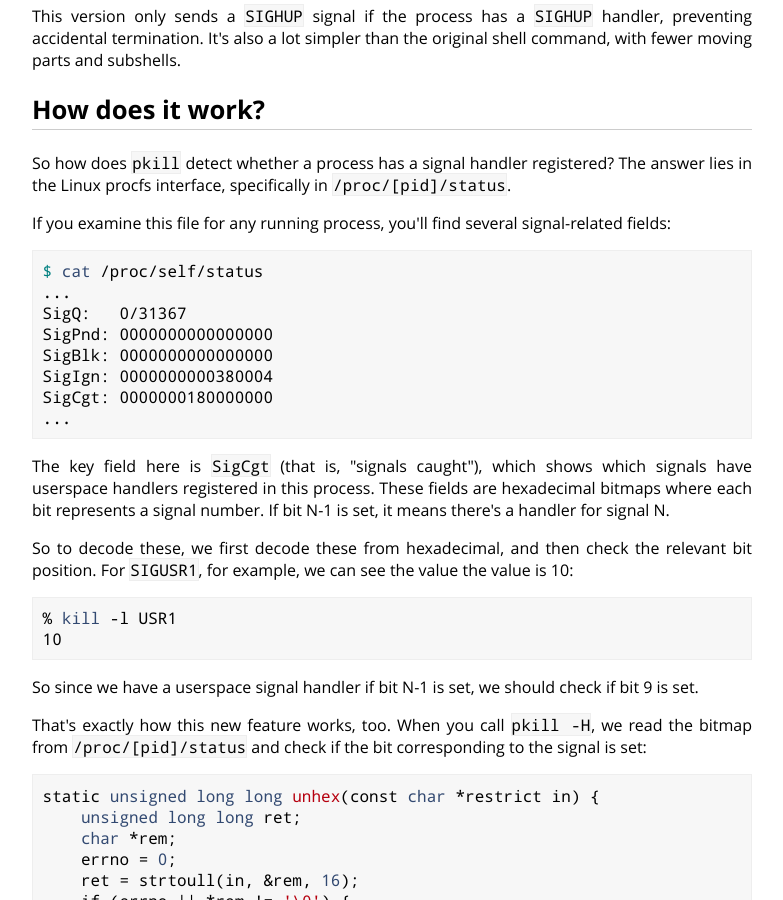
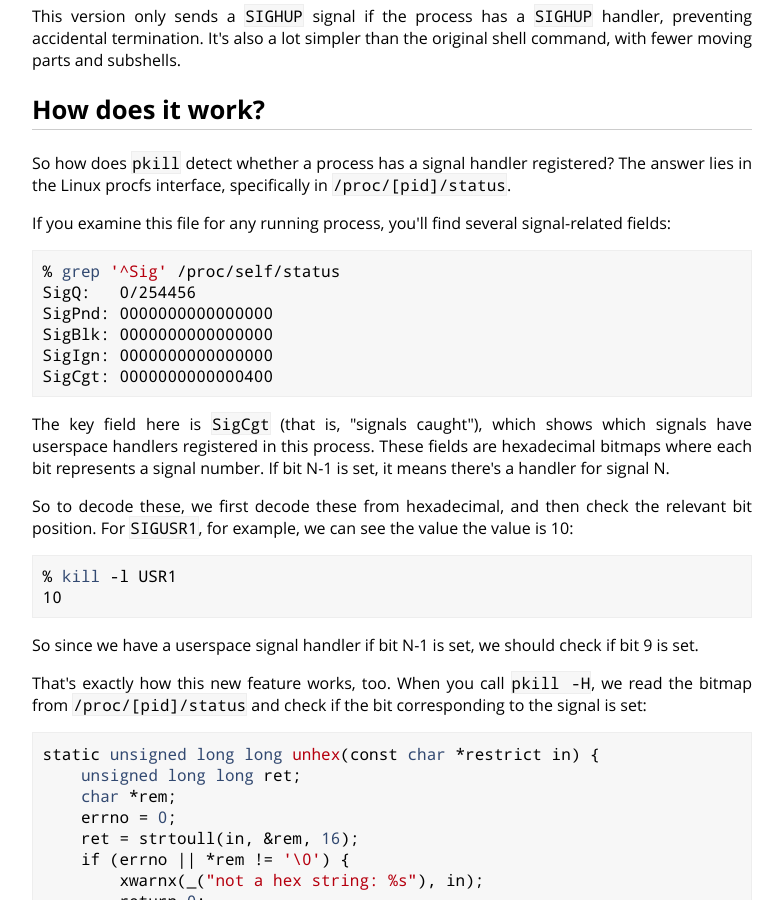
Before and after one commit to cdown/chrisdown.name, a Jekyll site: the page built from _posts/2025-05-12-safer-signal-sending-with-pkill-require-handler.md, in a window 1280 px wide and 900 px high, scrolled down 2091 px. Shown: the whole window, without its empty margins (248-1031 px from the left). Built offline with Jekyll 4.4.1, drawn with Linux system fonts in a browser that asks for light colours.

Commit message:
require handler post: Use grep

```diff
--- a/_posts/2025-05-12-safer-signal-sending-with-pkill-require-handler.md
+++ b/_posts/2025-05-12-safer-signal-sending-with-pkill-require-handler.md
@@ -129,14 +129,12 @@ If you examine this file for any running process, you'll find several
 signal-related fields:
 
 {% highlight bash %}
-$ cat /proc/self/status
-...
-SigQ:   0/31367
+% grep '^Sig' /proc/self/status
+SigQ:   0/254456
 SigPnd: 0000000000000000
 SigBlk: 0000000000000000
-SigIgn: 0000000000380004
-SigCgt: 0000000180000000
-...
+SigIgn: 0000000000000000
+SigCgt: 0000000000000400
 {% endhighlight %}
 
 The key field here is `SigCgt` (that is, "signals caught"), which shows which
```
